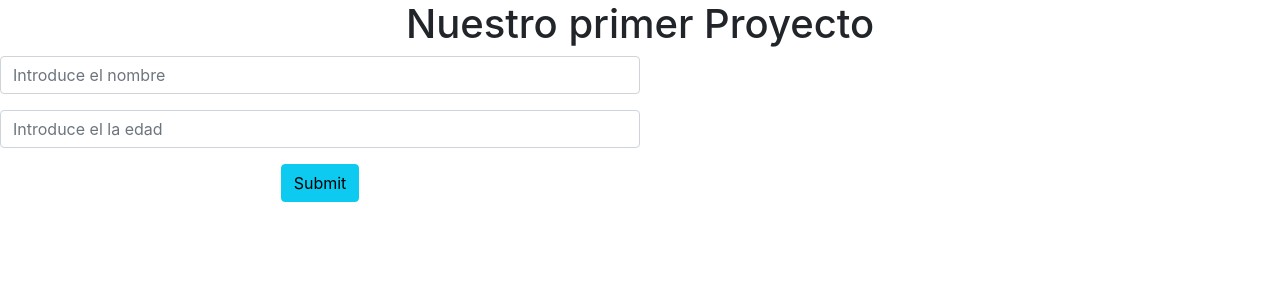
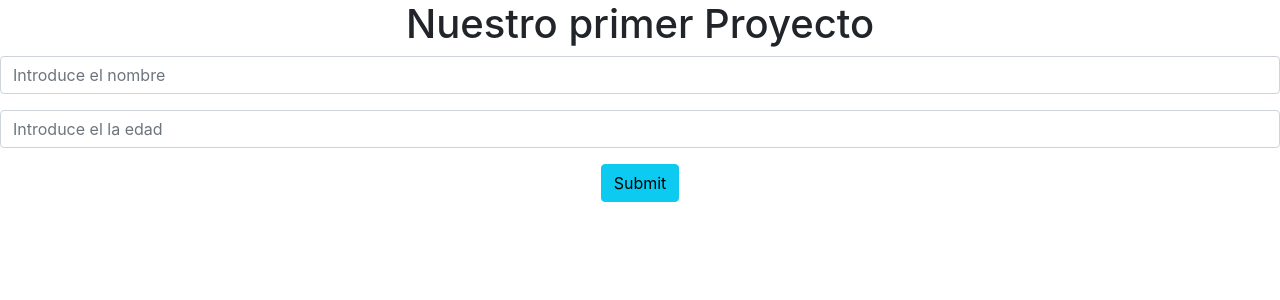
Before and after one commit to Diegolopez-Ing/React-Firebase, a React (Create React App) app in the folder primerproyecto/: page / in a window 1280 px wide. Shown: the top 300 px of the page. Built offline with nearby package versions, Linux system fonts and the light colour scheme.

Commit message:
Evento Onsubmit

```diff
--- a/primerproyecto/src/components/Formulario.jsx
+++ b/primerproyecto/src/components/Formulario.jsx
@@ -4,10 +4,23 @@ const Formulario = () => {
     const [nombre, setNombre] = useState('')
     const [edad, setEdad] = useState('')
 
+    const Validar=(event)=>{
+        event.preventDefault()
+        if (!nombre.trim()||!edad.trim() ) {
+            console.log('No deben haber campos vacios');
+            return
+
+        }
+        else{
+            console.log('Eh pulsado el boton');
+
+        }
+    }
+
     return (
 
-        <div className='col-6'>
-            <form className='form-group'>
+        <div>
+            <form onSubmit={Validar} className='form-group'>
                 <input
                     placeholder='Introduce el nombre'
                     className='form-control mb-3'
```
